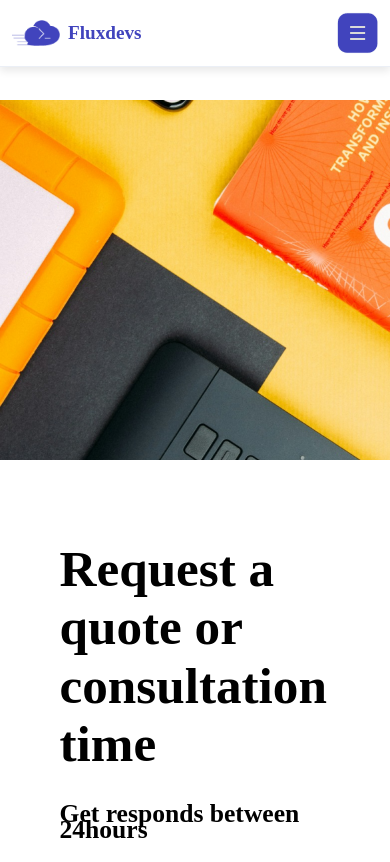
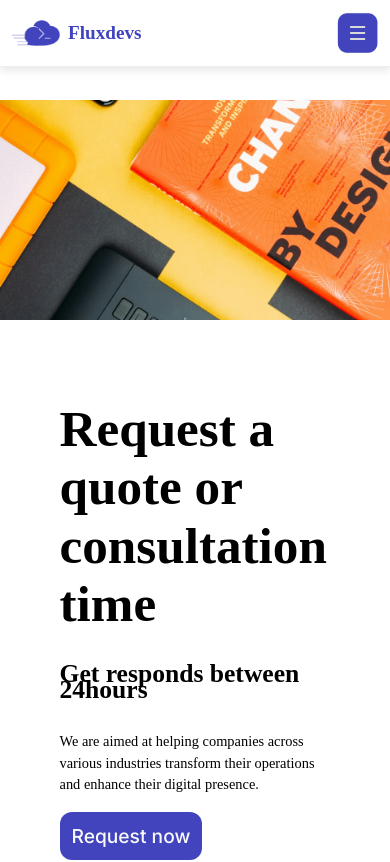
Before and after one commit to jubrealguy/fluxDevs, a React (Create React App) app: page /services in a window 390 px wide. Shown: the top 862 px of the page. Built offline with nearby package versions, Linux system fonts and the light colour scheme.

Commit message:
responsiveness

```diff
--- a/src/components/Header.js
+++ b/src/components/Header.js
@@ -24,7 +24,7 @@ const Header = ({ logo, themeClick, dayLogo }) => {
     const navMobile = <nav className={`header__nav-mobile ${navGround}`}>
                 <div className='header__box-mobile'>
                     <img src={logo} alt='' onClick={themeClick}/>
-                    <a href='##'>{logo === dayLogo ? "Dark Mode" : "Light Mode"}</a>
+                    <a href='##' onClick={themeClick}>{logo === dayLogo ? "Dark Mode" : "Light Mode"}</a>
                 </div>
                 <ul className='header__list-mobile'>
                     <li><Link to='/' className={isActive === 1 ? 'active': ''} onClick={() => makeActive(1)}>Home</Link></li>
--- a/src/css/about.css
+++ b/src/css/about.css
@@ -82,7 +82,7 @@
   @media screen and (max-width: 750px) {
     .about {
       flex-direction: column;
-
+      margin-top: -4rem;
     }
 
     .about__left {
--- a/src/css/services.css
+++ b/src/css/services.css
@@ -283,7 +283,7 @@
     }
 
     .cover-box {
-      height: 45rem;
+      height: 35rem;
     }
 
     .offer__list {
@@ -307,5 +307,10 @@
     .service__subscribe form {
       width: 100%;
     }
+  }
 
+  @media screen and (max-width: 500px) {
+    .cover-box {
+      height: 27.5rem;
+    }
   }
```
